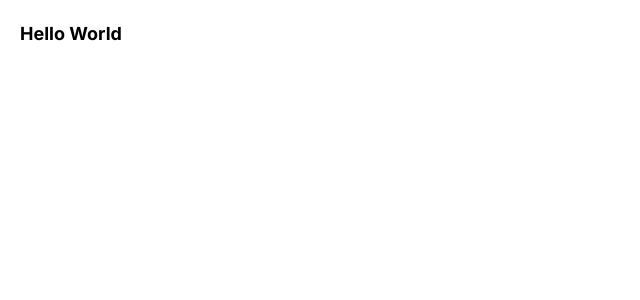
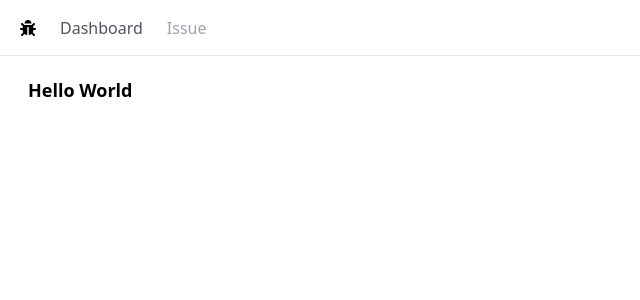
Before and after one commit to MihailMatveichuk/table-nextjs, a Next.js app: page / in a window 1280 px wide. Shown: the top 300 px of the page, without its empty margins (0-640 px from the left). Built offline with nearby package versions, Linux system fonts and the light colour scheme.

Commit message:
feat: add navbar

```diff
--- /dev/null
+++ b/app/NavBar.tsx
@@ -0,0 +1,35 @@
+'use client';
+
+import React from 'react';
+import Link from 'next/link';
+import { usePathname } from 'next/navigation';
+import { links } from '@/data/links-data';
+import { FaBug } from 'react-icons/fa';
+
+const NavBar = () => {
+  const pathname = usePathname();
+  return (
+    <nav className="border-b px-5 h-14 flex space-x-6 mb-5 items-center">
+      <Link href="/">
+        <FaBug />
+      </Link>
+      <ul className="flex space-x-6">
+        {links.map((link, i) => (
+          <li>
+            <Link
+              className={`text-zinc-400 hover:text-zinc-600 transition-colors ${
+                pathname === link.href ? 'text-zinc-600' : ''
+              }`}
+              href={link.href}
+              key={i}
+            >
+              {link.title}
+            </Link>
+          </li>
+        ))}
+      </ul>
+    </nav>
+  );
+};
+
+export default NavBar;
--- /dev/null
+++ b/app/issue/page.tsx
@@ -0,0 +1,7 @@
+import React from 'react';
+
+const Issue = () => {
+  return <div>Issue</div>;
+};
+
+export default Issue;
--- a/app/layout.tsx
+++ b/app/layout.tsx
@@ -1,6 +1,7 @@
 import type { Metadata } from 'next'
 import { Inter } from 'next/font/google'
 import './globals.css'
+import NavBar from './NavBar'
 
 const inter = Inter({ subsets: ['latin'] })
 
@@ -16,7 +17,10 @@ export default function RootLayout({
 }) {
   return (
     <html lang="en">
-      <body className={inter.className}>{children}</body>
+      <body>
+        <NavBar/>
+        <main>{children}</main>
+      </body>
     </html>
   )
 }
--- a/app/page.tsx
+++ b/app/page.tsx
@@ -1,7 +1,9 @@
-import Image from 'next/image'
+import Image from 'next/image';
 
 export default function Home() {
   return (
-    <div className='mt-5 pl-5 text-lg font-bold'>Hello World</div>
-  )
+    <div className="ml-7">
+      <h1 className="text-lg font-bold">Hello World</h1>
+    </div>
+  );
 }
--- /dev/null
+++ b/data/links-data.ts
@@ -0,0 +1,10 @@
+export const links = [
+    {
+        href: '/',
+        title: "Dashboard"
+    },
+    {
+        href: '/issue',
+        title: "Issue"
+    },
+]
```
Also changed, not shown: package.json (+6 -4 lines), 2 other files (tests, documents, lock files or other folders).
